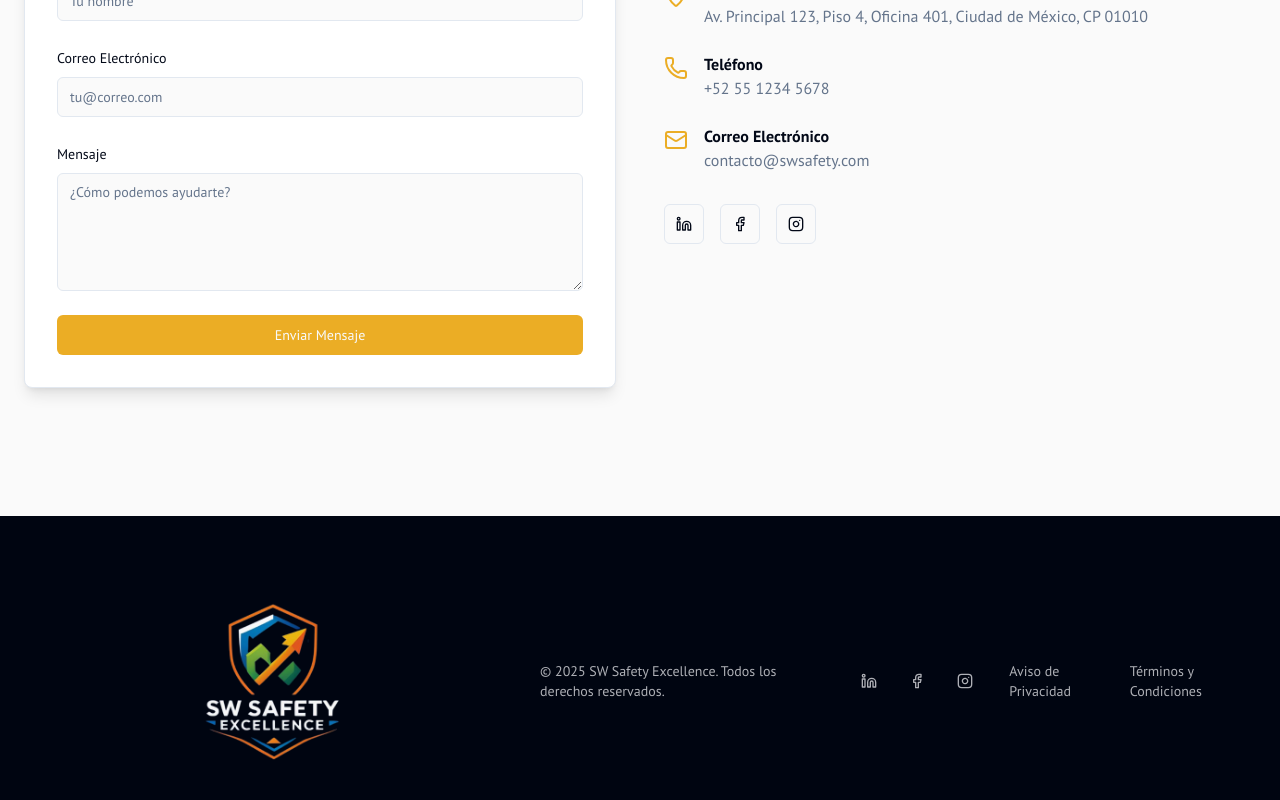
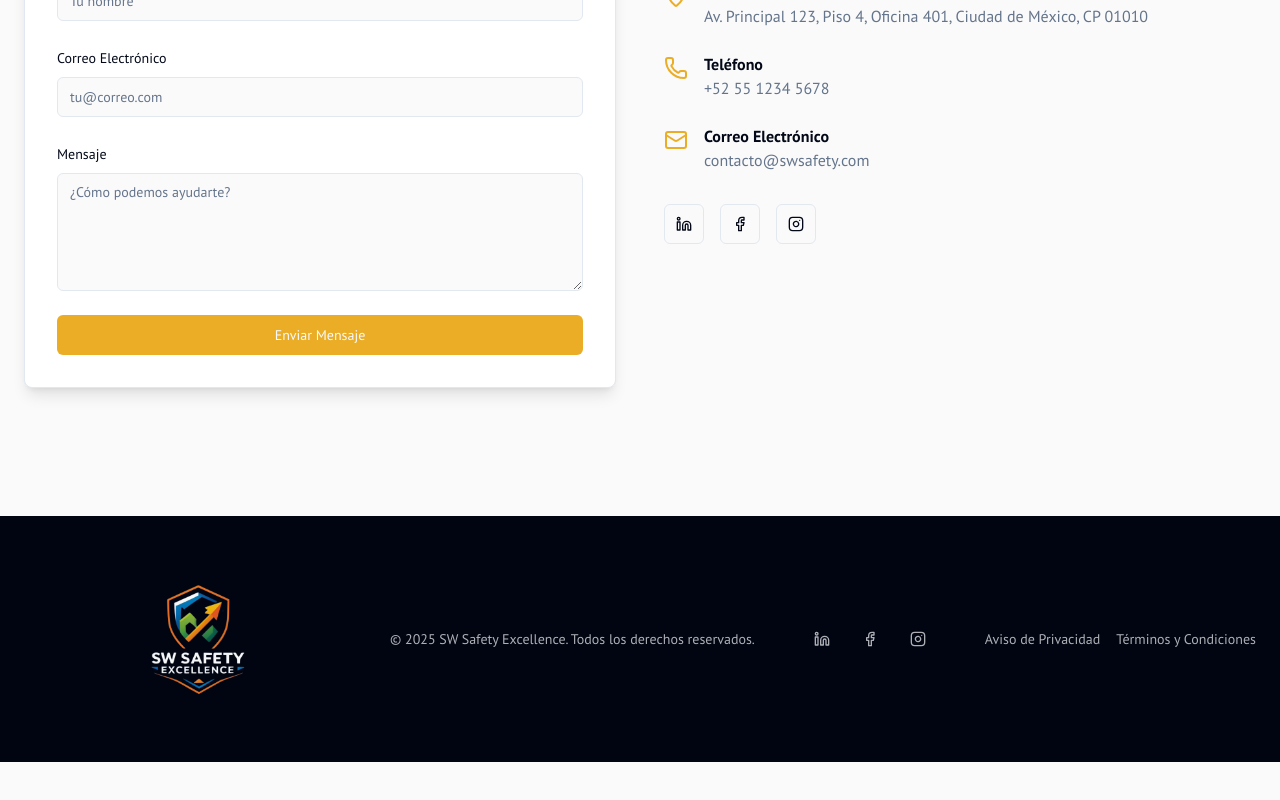
Before and after one commit to krat0z45/swexcellence, a Next.js app: page / in a window 1280 px wide. Shown: the part 5843-6643 px from the top of the page. After the commit the page ends 6605 px from the top, so only its background shows below. Built offline with nearby package versions, Linux system fonts and the light colour scheme.

Commit message:
Update footer.tsx

```diff
--- a/src/components/layout/footer.tsx
+++ b/src/components/layout/footer.tsx
@@ -13,8 +13,8 @@ const Footer = () => {
             <Image
               src="/img/logo.png" // Coloca tu logo en la carpeta public/
               alt="SW Safety Excellence Logo"
-              width={500}
-              height={500}
+              width={350}
+              height={350}
             />
             <span className="text-sm text-primary-foreground/70">
               &copy; {new Date().getFullYear()} SW Safety Excellence. Todos los derechos reservados.
```
